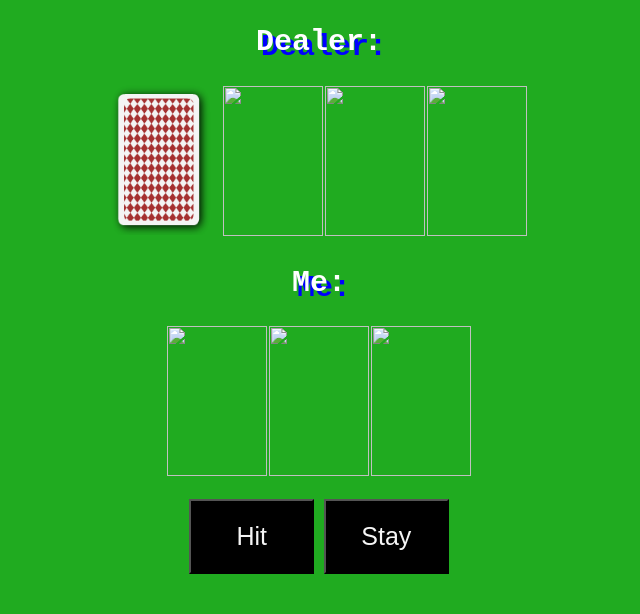
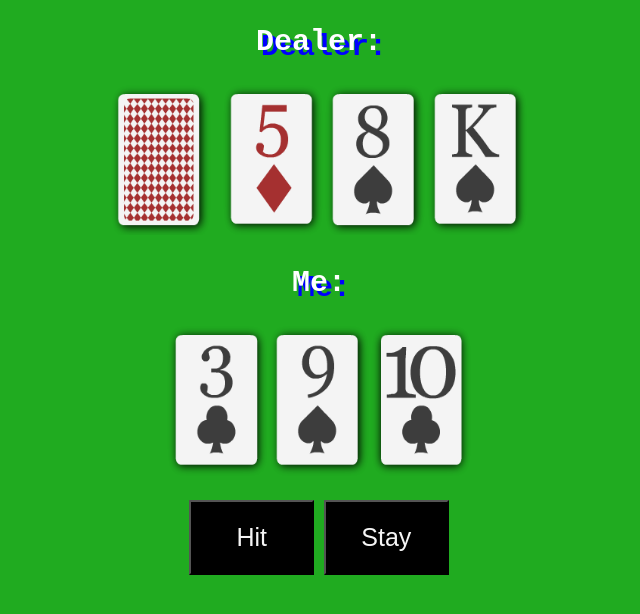
Before and after one commit to execchef23/Milestone-one, a plain HTML site: page index.html in a window 1280 px wide. Both pictures are taken after a click on the button "Hit". Shown: the whole page, without its empty margins (321-961 px from the left). Drawn offline with Linux system fonts and the light colour scheme.

Commit message:
updated images

```diff
--- a/blackjack.js
+++ b/blackjack.js
@@ -49,7 +49,7 @@ function startGame() {
         //<img>
         let cardImg = document.createElement("img");
         let card = deck.pop();
-        cardImg.src = "cards" + card + ".png";
+        cardImg.src = "/cards/" + card + ".png";
         dealerSum += getValue(card);
         dealerAceCount += checkAce(card);
         document.getElementById("dealer-cards").append(cardImg);
@@ -59,7 +59,7 @@ function startGame() {
     for (let i = 0; i < 2; i++) {
         let cardImg = document.createElement("img");
         let card = deck.pop();
-        cardImg.src = "cards" + card + ".png";
+        cardImg.src = "/cards/" + card + ".png";
         mySum += getValue(card);
         myAceCount += checkAce(card);
         document.getElementById("my-cards").append(cardImg);
@@ -78,7 +78,7 @@ function hit() {
 
     let cardImg = document.createElement("img");
         let card = deck.pop();
-        cardImg.src = "cards" + card + ".png";
+        cardImg.src = "/cards/" + card + ".png";
         mySum += getValue(card);
         myAceCount += checkAce(card);
         document.getElementById("my-cards").append(cardImg);
@@ -94,7 +94,7 @@ function stay() {
     yourSum = reduceAce(mySum, myAceCount);
 
     canHit = false;
-    document.getElementById("hidden").src = "cards" + hidden + ".png";
+    document.getElementById("hidden").src = "/cards/" + hidden + ".png";
 
     let message = "";
     if (mySum > 21) {
--- a/index.html
+++ b/index.html
@@ -28,7 +28,7 @@
     <body>
         <h2>Dealer: <span id="dealer-Sum"></span></h2>
         <div id="dealer-cards">
-            <img id="hidden" src="cards/BackgroundRed.png">
+            <img id="hidden" src="/cards/BackgroundRed.png">
             </div>
 
         <h2>Me: <span id="my-Sum"></span></h2>
```
